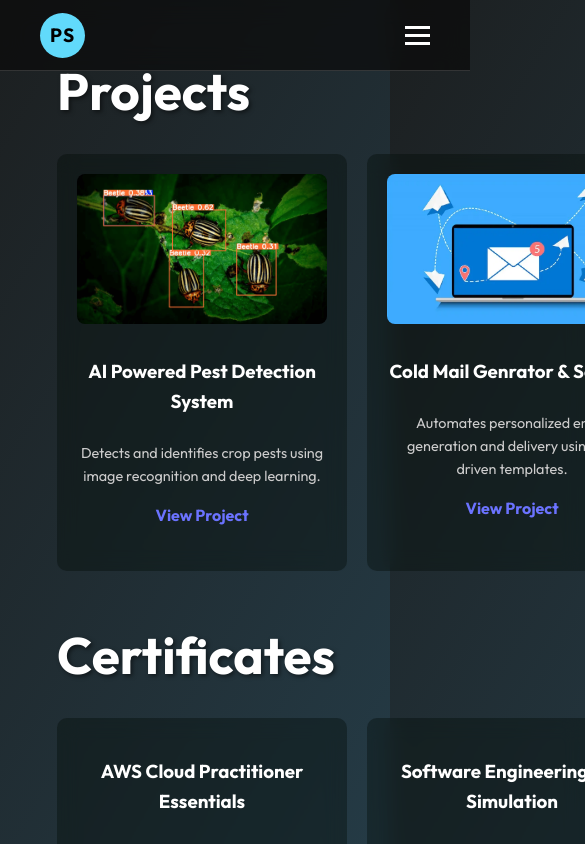
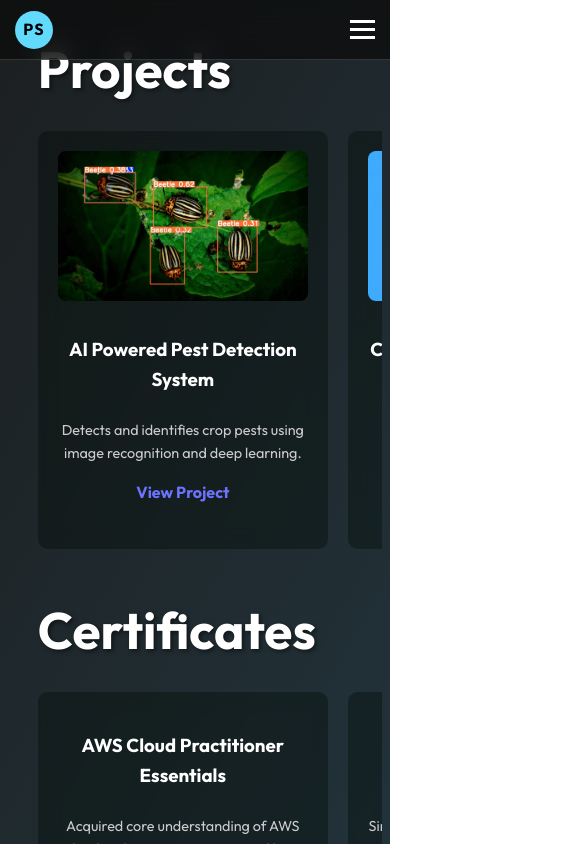
Before and after one commit to parampreetchahal/portfolio, a React (Vite) app: page /portfolio in a window 390 px wide. Shown: the top 844 px of the page, 585 px wide, since content can reach past the window. Built offline with nearby package versions, Linux system fonts and the light colour scheme.

Commit message:
Make website responsive and update CSS

```diff
--- a/index.html
+++ b/index.html
@@ -2,7 +2,6 @@
 <html lang="en">
   <head>
     <meta charset="UTF-8" />
-    <link rel="icon" type="image/svg+xml" href="/vite.svg" />
     <meta name="viewport" content="width=device-width, initial-scale=1.0" />
     <title>protfol</title>
   </head>
--- a/src/App.css
+++ b/src/App.css
@@ -1,23 +1,31 @@
+/* Root container */
 #root {
   max-width: 1280px;
   margin: 0 auto;
   padding: 2rem;
   text-align: center;
+  width: 100%;
+  box-sizing: border-box;
+  overflow-x: hidden;
 }
 
+/* Logo styles */
 .logo {
   height: 6em;
   padding: 1.5em;
   will-change: filter;
   transition: filter 300ms;
 }
+
 .logo:hover {
   filter: drop-shadow(0 0 2em #646cffaa);
 }
+
 .logo.react:hover {
   filter: drop-shadow(0 0 2em #61dafbaa);
 }
 
+/* Logo spin animation */
 @keyframes logo-spin {
   from {
     transform: rotate(0deg);
@@ -33,39 +41,43 @@
   }
 }
 
+/* Card styling */
 .card {
   padding: 2em;
+  border-radius: 10px;
+  box-shadow: 0 4px 12px rgba(0, 0, 0, 0.2);
+  background-color: rgba(255, 255, 255, 0.05);
+  margin: 1rem auto;
+  max-width: 90%;
 }
 
 .read-the-docs {
   color: #888;
 }
 
-/* Center the profile image on the page */
+/* App container */
 .app-container {
-  display:contents;
+  display: flex;
+  flex-direction: column;
   align-items: center;
   justify-content: center;
-  min-height: 60vh; /* leave some breathing room */
+  min-height: 60vh;
+  width: 100%;
+  box-sizing: border-box;
 }
 
+/* Profile image */
 .profile-image {
   width: 200px;
   height: 200px;
   object-fit: cover;
-  border-radius: 50%; /* make it circular */
-  box-shadow: 0 6px 18px rgba(0,0,0,0.35);
-  border: 4px solid rgba(255,255,255,0.08);
+  border-radius: 50%;
+  box-shadow: 0 6px 18px rgba(0, 0, 0, 0.35);
+  border: 4px solid rgba(255, 255, 255, 0.08);
 }
 
-@media (max-width: 720px) {
-  .profile-image {
-    width: 120px;
-    height: 120px;
-  }
-}
-
-h1{
+/* Heading */
+h1 {
   margin-top: 1rem;
   font-size: 2em;
   color: white;
@@ -73,5 +85,56 @@ h1{
   font-weight: bold;
   text-align: center;
   line-height: 1.2;
+  word-wrap: break-word;
+}
 
+/* ---------- Responsive Styles ---------- */
+
+/* Tablets */
+@media (max-width: 768px) {
+  #root {
+    padding: 1rem;
+  }
+
+  .profile-image {
+    width: 140px;
+    height: 140px;
+  }
+
+  .card {
+    padding: 1.5em;
+    max-width: 95%;
+  }
+
+  h1 {
+    font-size: 1.6em;
+  }
 }
+
+/* Phones */
+@media (max-width: 480px) {
+  #root {
+    padding: 0.8rem;
+  }
+
+  .profile-image {
+    width: 110px;
+    height: 110px;
+  }
+
+  .card {
+    padding: 1em;
+    max-width: 100%;
+  }
+
+  h1 {
+    font-size: 1.3em;
+    margin-top: 0.8rem;
+  }
+}
+
+/* Prevent horizontal scroll globally */
+html, body {
+  width: 100%;
+  overflow-x: hidden;
+}
--- a/src/components/Navbar.css
+++ b/src/components/Navbar.css
@@ -1,3 +1,4 @@
+/* ---------- Navbar ---------- */
 .navbar {
   position: fixed;
   top: 0;
@@ -12,6 +13,7 @@
   backdrop-filter: blur(12px);
   border-bottom: 1px solid rgba(255,255,255,0.15);
   z-index: 100;
+  box-sizing: border-box;
 }
 
 /* Left Circular Logo */
@@ -27,6 +29,7 @@
   align-items: center;
   justify-content: center;
   letter-spacing: 1px;
+  flex-shrink: 0;
 }
 
 /* Center Links */
@@ -36,6 +39,7 @@
   align-items: center;
   flex: 1;
   justify-content: center;
+  transition: transform 0.3s ease, opacity 0.3s ease;
 }
 
 .nav-links a {
@@ -87,6 +91,7 @@
   flex-direction: column;
   gap: 5px;
   cursor: pointer;
+  z-index: 150;
 }
 
 .hamburger span {
@@ -107,30 +112,43 @@
   transform: rotate(-45deg) translate(5px, -5px);
 }
 
-/* Responsive */
+/* ---------- Responsive Styles ---------- */
+
+/* Tablets */
 @media (max-width: 768px) {
+  .navbar {
+    height: 65px;
+    padding: 0 20px;
+  }
+
   .nav-links {
-    position: absolute;
-    top: 70px;
+    position: fixed;
+    top: 65px;
     right: 0;
     flex-direction: column;
     background: rgba(10, 10, 10, 0.95);
-    width: 200px;
-    padding: 20px;
+    width: 250px;
+    height: calc(100vh - 65px);
+    padding: 40px 20px;
     border-radius: 0 0 0 10px;
+    transform: translateX(100%);
     opacity: 0;
     pointer-events: none;
-    transition: opacity 0.3s ease;
   }
 
   .nav-links.open {
+    transform: translateX(0);
     opacity: 1;
     pointer-events: auto;
   }
 
+  .nav-links a {
+    font-size: 1.1rem;
+    padding: 10px 0;
+  }
+
   .resume-btn {
     display: none;
-
   }
 
   .hamburger {
@@ -138,7 +156,33 @@
   }
 }
 
-/* Popups */
+/* Phones */
+@media (max-width: 480px) {
+  .navbar {
+    height: 60px;
+    padding: 0 15px;
+  }
+
+  .logo-circle {
+    width: 38px;
+    height: 38px;
+    font-size: 1rem;
+  }
+
+  .nav-links {
+    width: 100%;
+    top: 60px;
+    border-radius: 0;
+    padding: 30px 15px;
+  }
+
+  .nav-links a {
+    font-size: 1rem;
+    padding: 8px 0;
+  }
+}
+
+/* ---------- Popups ---------- */
 .popup-overlay {
   position: fixed;
   top: 0;
@@ -185,7 +229,7 @@
   background: #47c8f3;
 }
 
-/* Social Icons */
+/* ---------- Social Icons ---------- */
 .social-icons {
   display: flex;
   justify-content: center;
--- a/src/components/Portfolio.css
+++ b/src/components/Portfolio.css
@@ -152,7 +152,7 @@ h1{
 .skills-honeycomb {
     display: grid;
     grid-template-columns: repeat(auto-fit, minmax(120px, 120px));
-    grid-auto-rows: 130px; /* vertical distance between rows = hex-height * 3/4 */
+    grid-auto-rows: 180px; /* vertical distance between rows = hex-height * 3/4 */
     justify-content: center;
     gap: 0; /* no extra gap */
 }
--- a/src/index.css
+++ b/src/index.css
@@ -17,6 +17,21 @@
 * {
   font-family: 'Outfit', sans-serif !important;
 }
+
+html, body {
+  overflow-x: hidden; /* keeps rest of page from moving sideways */
+}
+
+/* ✅ Re-enable horizontal scroll for carousel */
+.projects-carousel {
+  overflow-x: auto !important;
+  -webkit-overflow-scrolling: touch; /* smoother scroll on iPhone */
+}
+
+.projects-carousel {
+  scroll-behavior: smooth;
+}
+
 
 body {
   margin: 0;
```
